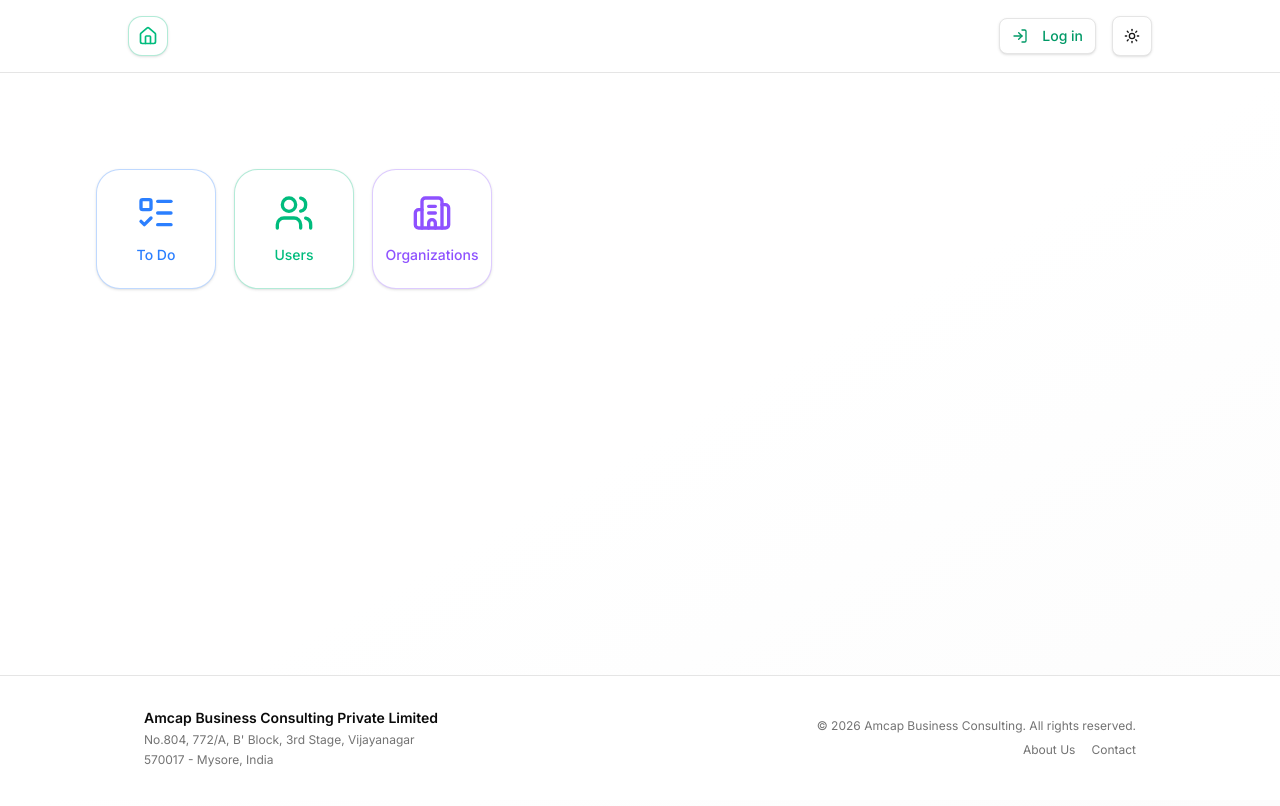
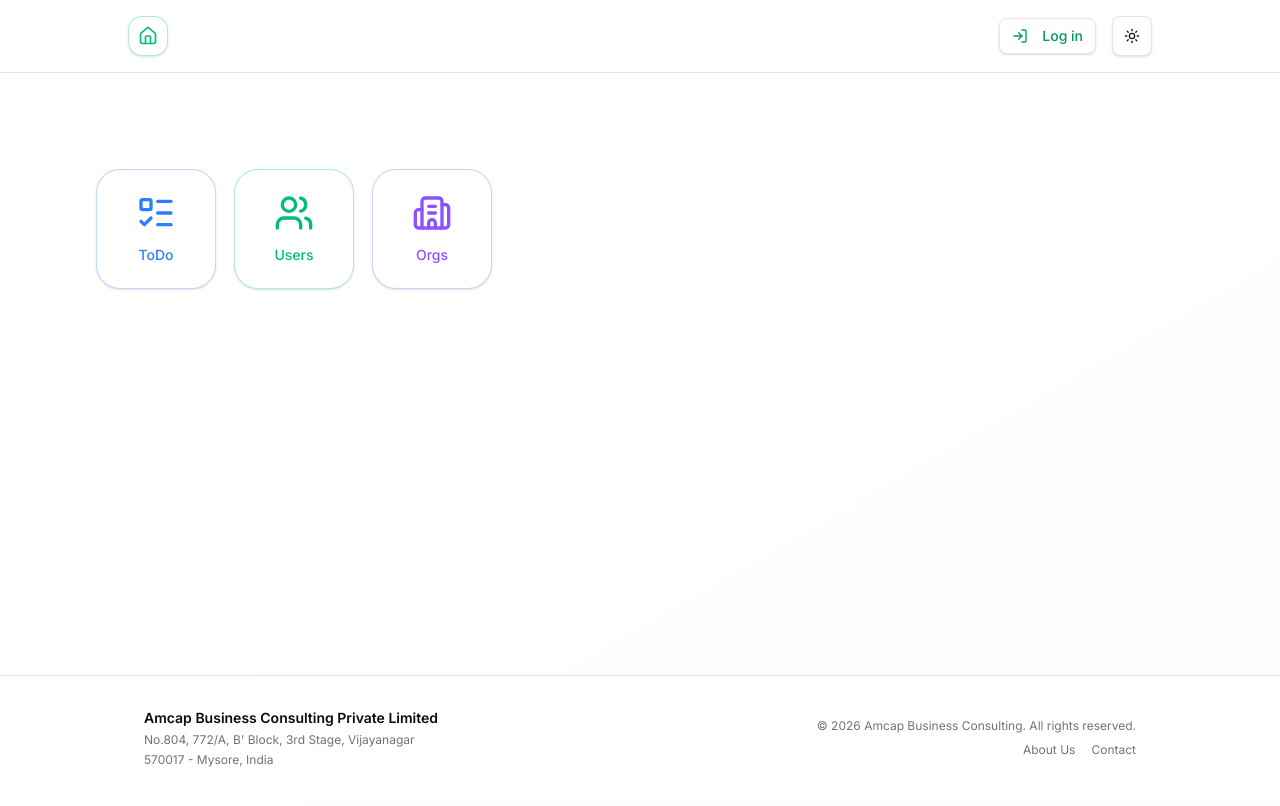
Before and after one commit to AMCAP-Bizcon/amcap-nxt-base, a Next.js app: page / in a window 1280 px wide. Shown: the top 806 px of the page. Built offline with nearby package versions, Linux system fonts and the light colour scheme; no server answers.

Commit message:
refactor: Shorten "Organizations" to "Orgs" and "To Do" to "ToDo" across various UI labels, comments, and aria-labels for conciseness.

```diff
--- a/src/app/organizations/OrganizationsList.tsx
+++ b/src/app/organizations/OrganizationsList.tsx
@@ -109,7 +109,7 @@ export function OrganizationsList({
     )
 
     const listSlot = (
-        <StandardList title="Organizations" toolbarActions={toolbarActions}>
+        <StandardList title="Orgs" toolbarActions={toolbarActions}>
             <ul className="space-y-3">
                 {orgs.map((org) => (
                     <li
@@ -124,9 +124,9 @@ export function OrganizationsList({
                             {org.name}
                         </span>
                         {org.description && (
-                           <span className="text-sm text-muted-foreground truncate">
-                               {org.description}
-                           </span>
+                            <span className="text-sm text-muted-foreground truncate">
+                                {org.description}
+                            </span>
                         )}
                         <span className="text-xs text-muted-foreground mt-1" suppressHydrationWarning>
                             Created {new Date(org.createdAt).toLocaleDateString('en-GB')}
--- a/src/app/organizations/page.tsx
+++ b/src/app/organizations/page.tsx
@@ -29,7 +29,7 @@ export default async function OrganizationsPage(props: {
     // Only fetch todos belonging to the user for now, or all todos?
     // Since an organization can contain todos from multiple users, let's fetch all todos the user belongs to.
     // Actually, according to the rules, we fetch User's todos.
-    // "fetch ONLY the todos belonging to this user" was the rule for ToDo app, but for Organizations app it depends.
+    // "fetch ONLY the todos belonging to this user" was the rule for ToDo app, but for Orgs app it depends.
     // I'll fetch *all* todos if they are shared, but for simplicity let's fetch user's todos.
     // Let's fetch all todos and filter if needed, or query todos for the user.
     // For now, let's fetch user's todos to assign to organization.
--- a/src/app/page.tsx
+++ b/src/app/page.tsx
@@ -6,7 +6,7 @@ import { ListTodo, Users, Building2 } from 'lucide-react';
  *
  * This component renders the main landing page of the application as an App Icons Grid.
  * It serves as a central launchpad for various modules within the SaaS Boilerplate.
- * Currently, it features the "To Do" application icon which navigates users to their ToDo app.
+ * Currently, it features the "ToDo" application icon which navigates users to their ToDo app.
  *
  * Features:
  * - Responsive grid layout that adapts to different screen sizes.
@@ -24,11 +24,11 @@ export default async function Home() {
           <Link
             href="/todo"
             className="flex flex-col items-center justify-center gap-3 group focus:outline-none w-full aspect-square max-w-[6.5rem] sm:max-w-[7.5rem] rounded-[1.25rem] sm:rounded-[1.5rem] border border-blue-500/30 bg-background text-blue-500 shadow-sm hover:border-blue-500/60 hover:bg-blue-500/5 dark:hover:bg-blue-500/10 hover:-translate-y-1 hover:shadow-[0_0_25px_rgba(59,130,246,0.5)] transition-all duration-300 ease-out"
-            aria-label="Open To Do App"
+            aria-label="Open ToDo App"
           >
             <ListTodo className="w-8 h-8 sm:w-10 sm:h-10 shrink-0 transition-transform group-hover:scale-110 duration-300" />
             <span className="text-xs sm:text-sm font-medium">
-              To Do
+              ToDo
             </span>
           </Link>
 
@@ -46,11 +46,11 @@ export default async function Home() {
           <Link
             href="/organizations"
             className="flex flex-col items-center justify-center gap-3 group focus:outline-none w-full aspect-square max-w-[6.5rem] sm:max-w-[7.5rem] rounded-[1.25rem] sm:rounded-[1.5rem] border border-violet-500/30 bg-background text-violet-500 shadow-sm hover:border-violet-500/60 hover:bg-violet-500/5 dark:hover:bg-violet-500/10 hover:-translate-y-1 hover:shadow-[0_0_25px_rgba(139,92,246,0.5)] transition-all duration-300 ease-out"
-            aria-label="Open Organizations App"
+            aria-label="Open Orgs App"
           >
             <Building2 className="w-8 h-8 sm:w-10 sm:h-10 shrink-0 transition-transform group-hover:scale-110 duration-300" />
             <span className="text-xs sm:text-sm font-medium">
-              Organizations
+              Orgs
             </span>
           </Link>
 
--- a/src/app/todo/TodoDetailsPanel.tsx
+++ b/src/app/todo/TodoDetailsPanel.tsx
@@ -402,7 +402,7 @@ export const TodoDetailsPanel = forwardRef<TodoDetailsPanelRef, TodoDetailsPanel
                     },
                     {
                         id: 'organizations',
-                        label: 'Organizations',
+                        label: 'Orgs',
                         content: (
                             <TodoOrganizationsSublist
                                 ref={orgsListRef}
--- a/src/app/users/UserDetailsPanel.tsx
+++ b/src/app/users/UserDetailsPanel.tsx
@@ -275,7 +275,7 @@ export function UserDetailsPanel({
                         },
                         {
                             id: 'organizations',
-                            label: 'Organizations',
+                            label: 'Orgs',
                             content: (
                                 <UserOrganizationsSublist
                                     ref={orgsListRef}
```
